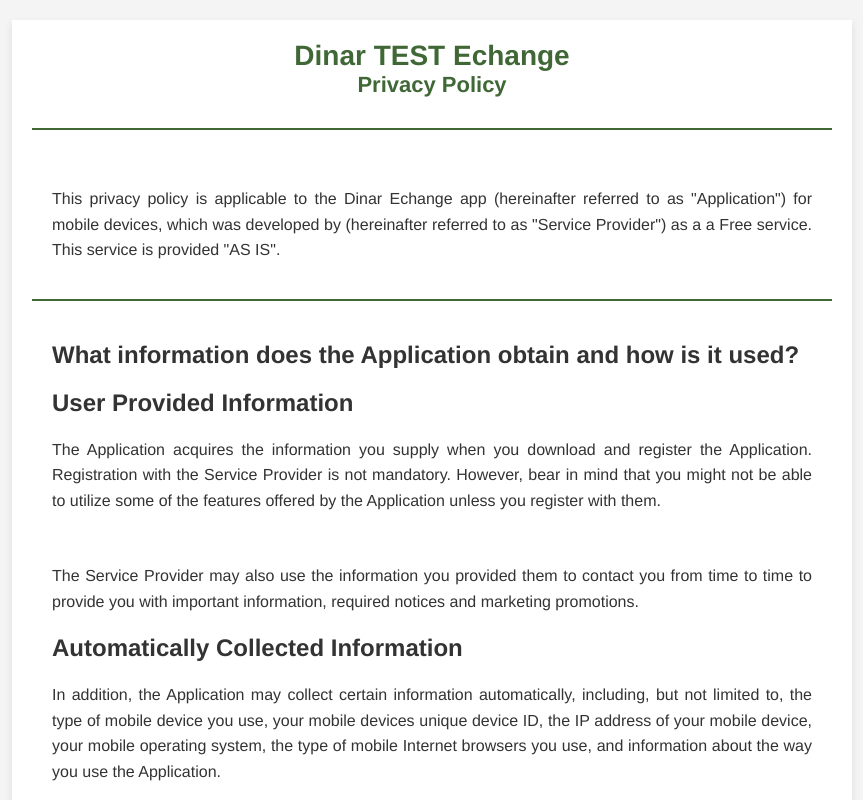
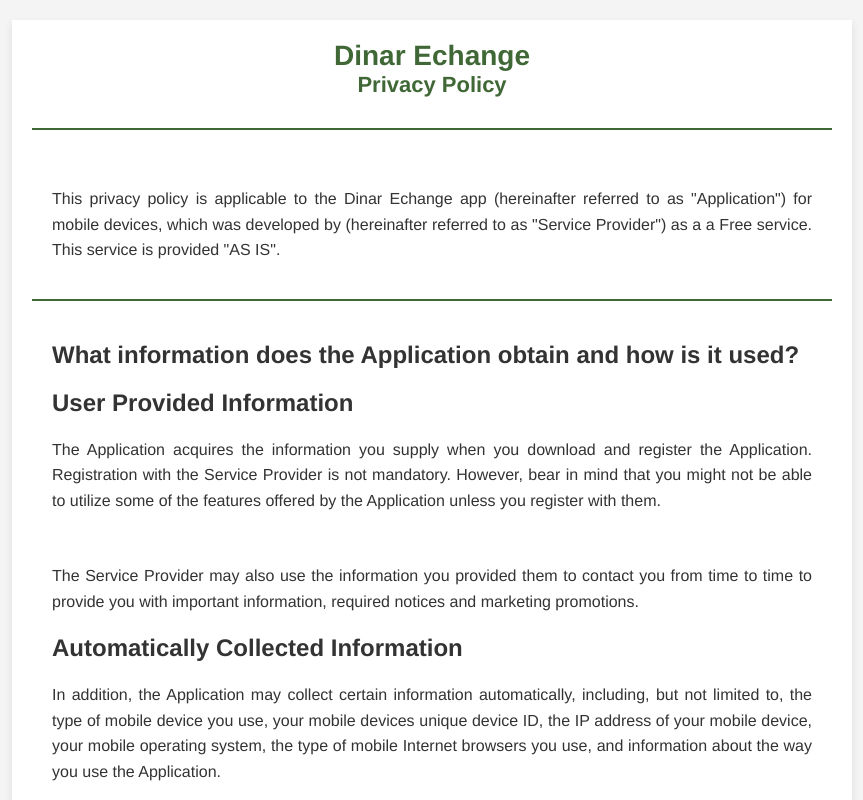
Before and after one commit to lyestarzalt/dinar_eachange-legal-docs, a plain HTML site: page public/privacy_policy.html in a window 1280 px wide. Shown: the top 800 px of the page, without its empty margins (208-1071 px from the left). Drawn offline with Linux system fonts and the light colour scheme.

Commit message:
rollback

```diff
--- a/public/privacy_policy.html
+++ b/public/privacy_policy.html
@@ -66,7 +66,7 @@
 <body>
     <div class="container">
         <header>
-            <h1>Dinar TEST Echange<span>Privacy Policy</span></h1>
+            <h1>Dinar Echange<span>Privacy Policy</span></h1>
         </header>
 
         <!-- Add your privacy policy content here in sections -->
```
